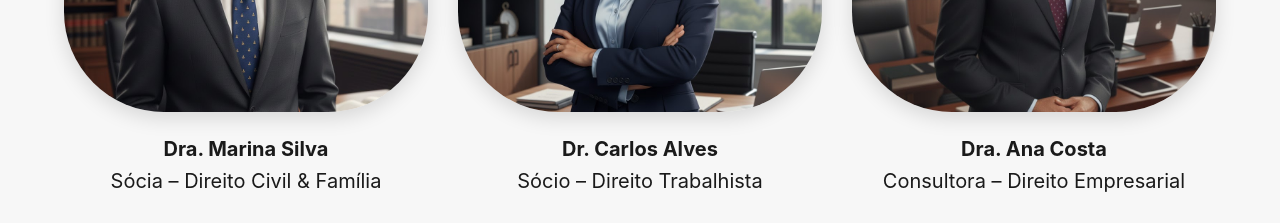
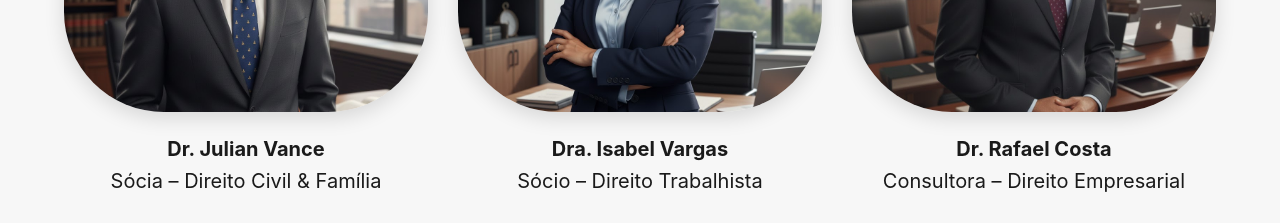
Before and after one commit to CarlosC30/escritorioDev, a plain HTML site: page index.html in a window 1280 px wide. Shown: the part 1900-2123 px from the top of the page. Drawn offline with Linux system fonts and the light colour scheme.

Commit message:
correção de texto

```diff
--- a/index.html
+++ b/index.html
@@ -102,17 +102,17 @@
       <div class="team-grid">
         <article class="person">
           <img src="./assets/img2.jpg" alt="Dra. Marina Silva — Sócia" />
-          <h4>Dra. Marina Silva</h4>
+          <h4>Dr. Julian Vance</h4>
           <p>Sócia – Direito Civil & Família</p>
         </article>
         <article class="person">
           <img src="./assets/img3.jpg" alt="Dr. Carlos Alves — Sócio" />
-          <h4>Dr. Carlos Alves</h4>
+          <h4>Dra. Isabel Vargas</h4>
           <p>Sócio – Direito Trabalhista</p>
         </article>
         <article class="person">
           <img src="./assets/img5.jpg" alt="Dra. Ana Costa — Associada" />
-          <h4>Dra. Ana Costa</h4>
+          <h4>Dr. Rafael Costa</h4>
           <p>Consultora – Direito Empresarial</p>
         </article>
       </div>
```
